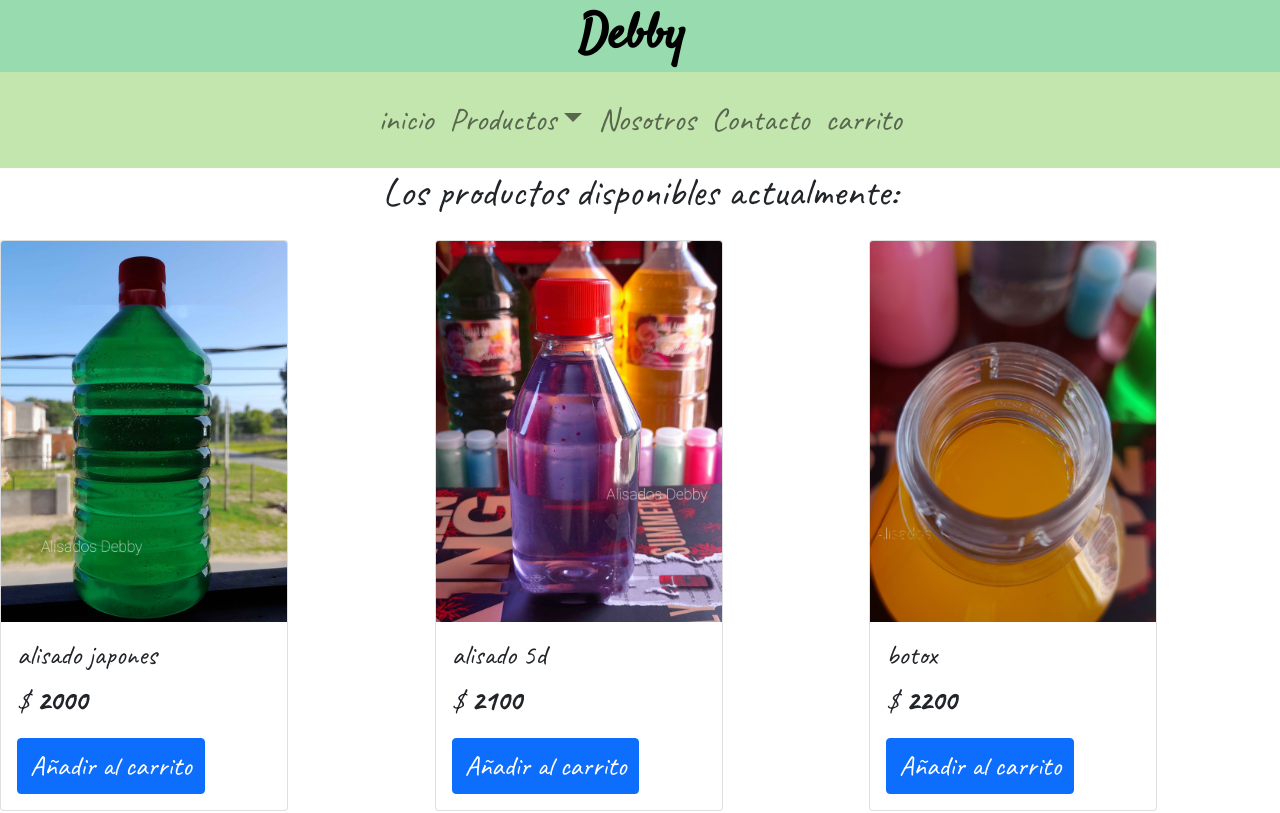
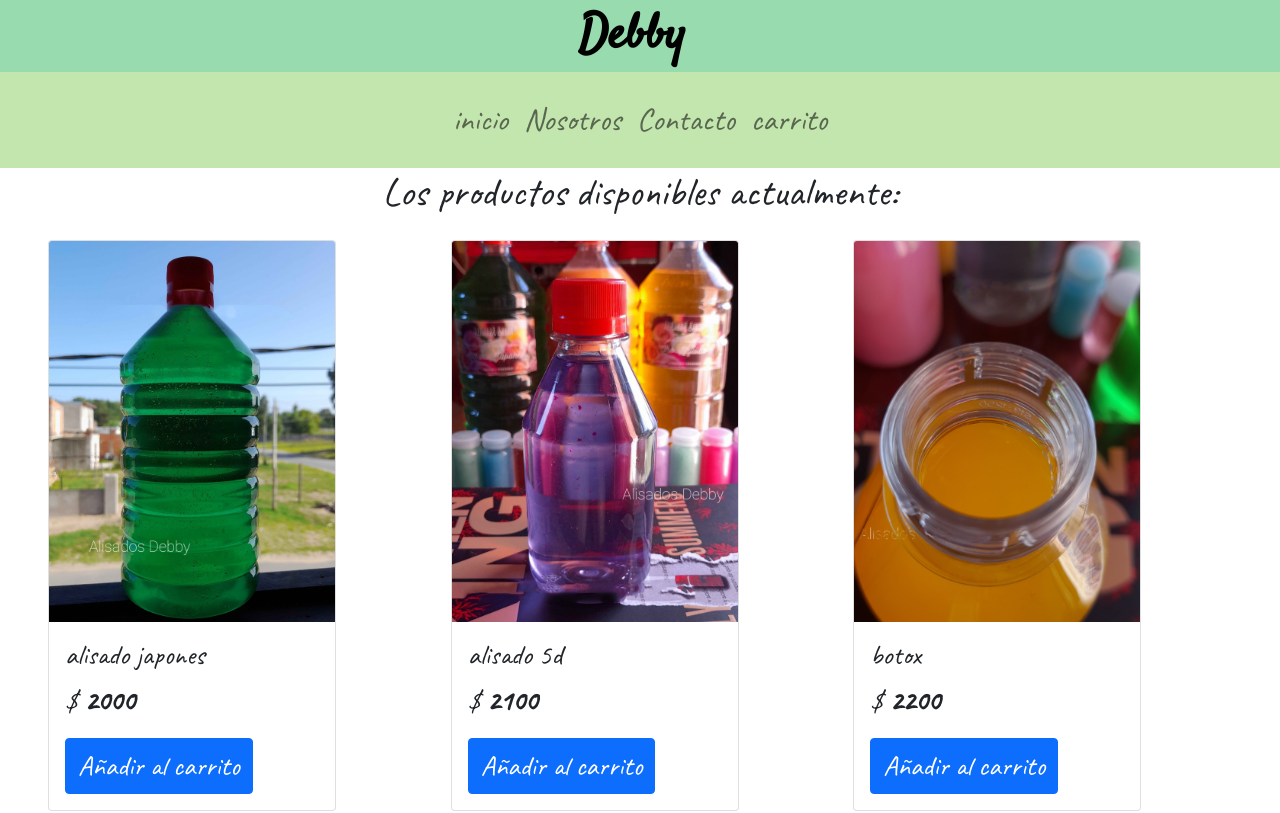
Before and after one commit to JorgeLeoMoyano/ProyectoFinal-CoderHouse-MoyanoJorge-master, a website: page paginas/alisados.html in a window 1280 px wide. Shown: the top 813 px of the page. Drawn offline with nearby package versions, Linux system fonts and the light colour scheme; some packages are replaced by stand-ins of ours; a script that the page names is missing; a web font is replaced by a local one.

Commit message:
detalles

```diff
--- a/js/main.js
+++ b/js/main.js
@@ -24,7 +24,7 @@ function rellenarPagina(arrayProductos){
             div.classList = "col-4 mt-3"
 
             div.innerHTML =
-            `<div class="card rounded animaciones fs-3" style="width: 18rem;">
+            `<div class="card rounded animaciones fs-3 " style="width: 18rem;">
                 <img src="${producto.imagen}" class="card-img-top" alt="${producto.id}">
                 <div class="card-body">
                         <h5 class="card-title fs-3">${producto.nombre}</h5>
--- a/paginas/alisados.html
+++ b/paginas/alisados.html
@@ -61,29 +61,6 @@
             <li class="nav-item">
               <a href="../index.html" class="nav-link">inicio</a>
             </li>
-            <li class="nav-item dropdown">
-              <a
-                class="nav-link dropdown-toggle"
-                href="#"
-                id="navbarDropdownMenuLink"
-                role="button"
-                data-bs-toggle="dropdown"
-                aria-expanded="false"
-              >
-                Productos</a
-              >
-              <ul
-                class="dropdown-menu colorSubnav"
-                aria-labelledby="navbarDropdownMenuLink"
-              >
-                <li>
-                  <a class="dropdown-item" href="liquidos.html">Liquidos</a>
-                </li>
-                <li>
-                  <a class="dropdown-item" href="cremosos.html">Cremosos</a>
-                </li>
-              </ul>
-            </li>
             <li class="nav-item">
               <a class="nav-link" href="nosotros.html">Nosotros</a>
             </li>
@@ -103,19 +80,14 @@
     <!--inician los productos-->
     <!--==========================================-->
     <h2 class="text-center fs-1">Los productos disponibles actualmente:</h2>
-      <main class="d-flex justify-content-center fs-3">
-      <div id="row" class="row mb-3 fs-3">
+      <main class="d-flex justify-content-center fs-3 container-fluid">
+      <div id="row" class="row mb-3 fs-3 container-fluid">
         <!--   Dentro de este div colocaremos cada producto-->
       </div>
       </main>
     <!--==========================================-->
     <!--terminan los produtctos-->
-    <!--==========================================-->
-    <!--==========================================-->
-    <!--inicia carrito-->
-    <!--==========================================-->
-    <!--==========================================-->
-    <!--terminan carrito-->
+
     <!--==========================================-->
     <!--inicia footer-->
     <!--==========================================-->
```
